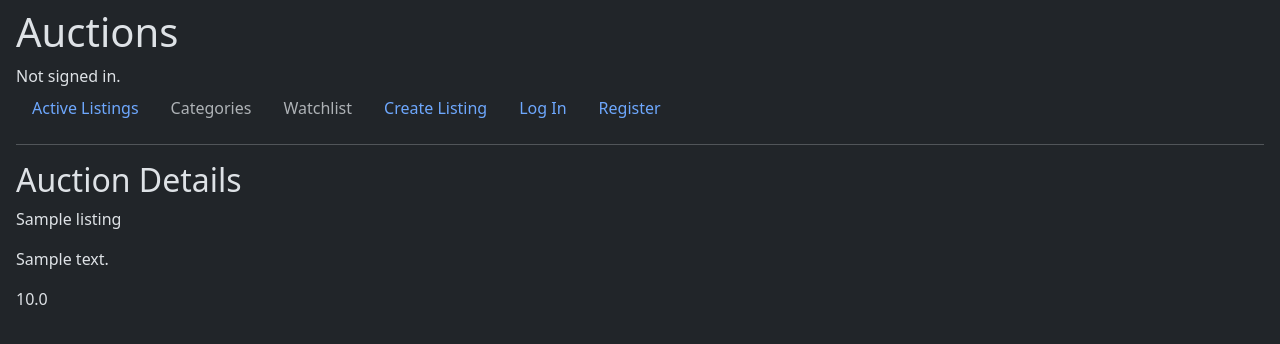
After one commit to petrosAth/cs50w-project2-commerce, a Django app: page /auction/1 in a window 1280 px wide. The commit adds this page. Shown: the top 344 px of the page. Run offline with Django 3.2, Linux system fonts and the light colour scheme; tables that the repository leaves empty hold one stand-in row (values such as "Sample post").

Commit message:
Add auction details page

```diff
--- a/auctions/templates/auctions/active.html
+++ b/auctions/templates/auctions/active.html
@@ -3,7 +3,9 @@
 {% block body %}
     <h2>{{ title }}</h2>
     {% for auction in active_auctions %}
-        <div class="card mb-3">
+        <div class="card mb-3"
+             onclick="location.href='{% url 'auctions:auction' auction.pk %}'"
+             style="cursor: pointer">
             <div class="row g-0">
                 {% if auction.photos.all %}
                     <div class="col-md-4">
--- /dev/null
+++ b/auctions/templates/auctions/auction.html
@@ -0,0 +1,8 @@
+{% extends "auctions/layout.html" %}
+{% block title %}{{ title }}{% endblock %}
+{% block body %}
+    <h2>Auction Details</h2>
+    <p>{{ auction.title }}</p>
+    <p>{{ auction.description }}</p>
+    <p>{{ auction.starting_price }}</p>
+{% endblock %}
--- a/auctions/urls.py
+++ b/auctions/urls.py
@@ -10,4 +10,5 @@ urlpatterns = [
     path("register", views.register, name="register"),
     path("create", views.create_auction, name="create"),
     path("active", views.active_listings, name="active"),
+    path("auction/<int:listing_id>", views.auction, name="auction"),
 ]
--- a/auctions/views.py
+++ b/auctions/views.py
@@ -107,3 +107,12 @@ def active_listings(request):
         "auctions/active.html",
         {"title": "Active Listings", "active_auctions": active_auctions},
     )
+
+
+def auction(request, listing_id):
+    auction = Listing.objects.get(pk=listing_id)
+    return render(
+        request,
+        "auctions/auction.html",
+        {"title": "Auction Details", "auction": auction},
+    )
```
